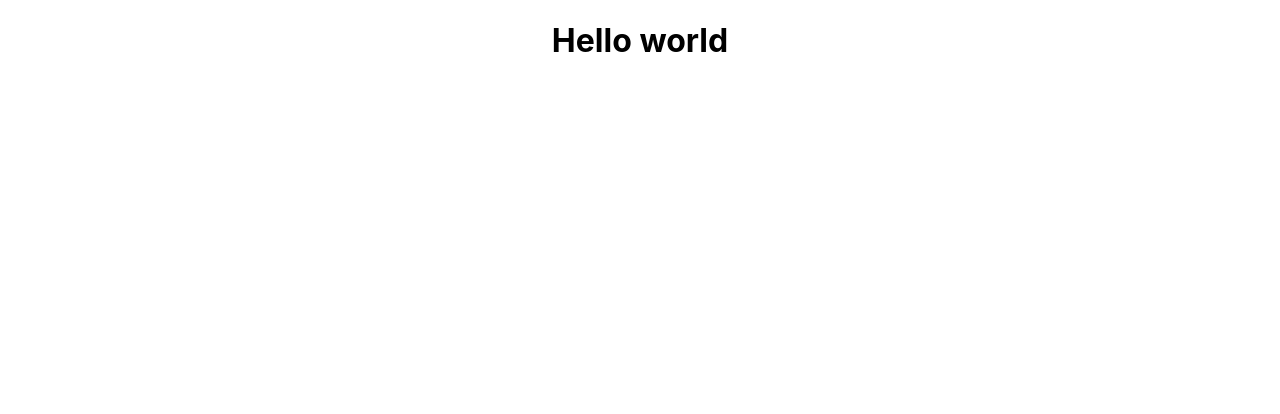
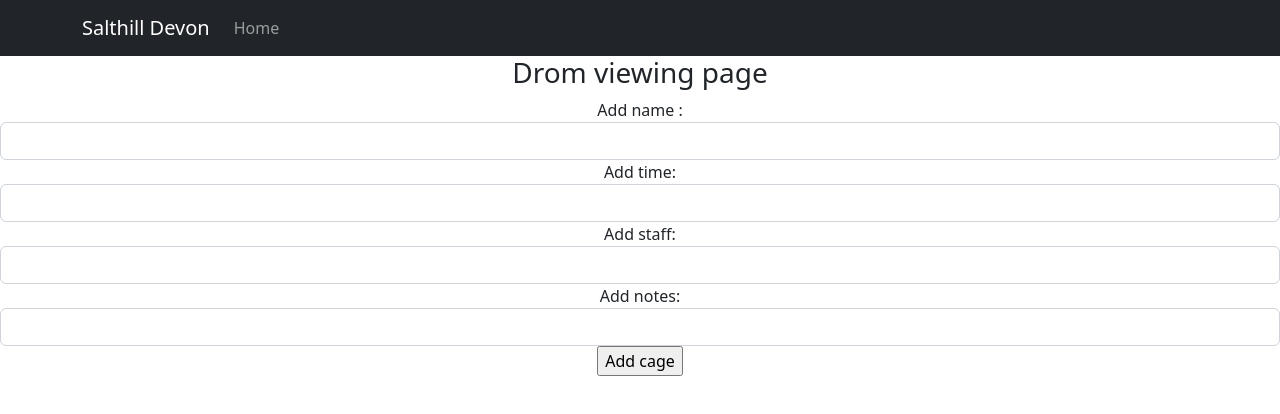
Before and after one commit to EoinieLawless/professional-practice-it, a React (Create React App) app in the folder dromsoccer/: page / in a window 1280 px wide. Shown: the top 414 px of the page. Built offline with nearby package versions, Linux system fonts and the light colour scheme; no server answers.

Commit message:
Crud Update

```diff
--- a/dromsoccer/src/App.js
+++ b/dromsoccer/src/App.js
@@ -1,21 +1,40 @@
 import React from 'react';
+import 'bootstrap/dist/css/bootstrap.min.css';
 import './App.css';
+import Navbar from 'react-bootstrap/Navbar';
+import Container from 'react-bootstrap/Container';
+import Nav from 'react-bootstrap/Nav';
 import { Login } from './Pages/login';
+import { CageView } from './Pages/cageView';
 
-// import {
-//   BrowserRouter as Router,
-//   Routes,
-//   Route
-// } from 'react-router-dom';
+import {
+  BrowserRouter as Router,
+  Routes,
+  Route
+} from 'react-router-dom';
 
-function App() {
-  return (
-    <div className="App">
+class App extends React.Component {
+  render() {
+    return (
+      <Router>
+        <div className="App">
+          <Navbar bg="dark" variant="dark">
+            <Container>
+              <Navbar.Brand href="/">Salthill Devon</Navbar.Brand>
+              <Nav className="me-auto">
+                <Nav.Link href="/">Home</Nav.Link>
+              </Nav>
+            </Container>
+          </Navbar>
 
-<h1>Hello world</h1>
+          <Routes>
+            <Route path='/' element={<CageView></CageView>}></Route>
+          </Routes>
 
-    </div>
-  );
+        </div>
+      </Router>
+    );
+  }
 }
 
 export default App;
--- /dev/null
+++ b/dromsoccer/src/Pages/cageSpace.js
@@ -0,0 +1,40 @@
+import React from "react";
+import Card from 'react-bootstrap/Card';
+import Button  from "react-bootstrap/Button";
+import { Link } from "react-router-dom";
+import axios from "axios";
+
+export class CageSpace extends React.Component {
+    constructor(){
+        super();
+        this.Deletecage = this.Deletecage.bind(this);
+    }
+    Deletecage(e){
+        e.preventDefault();
+
+        axios.delete('http://localhost:4000/api/cage/'+this.props.cage._id)
+        .then((res)=>{this.props.Reload();})
+        .catch();
+    }
+    render() {
+        return (
+            <div>
+
+                <Card>
+                    <Card.Header>{this.props.cage.class.name}</Card.Header>
+                    <Card.Body>
+                        <blockquote className="blockquote mb-0">
+                            <footer >
+                                {this.props.cage.time}
+                                {this.props.cage.staff}
+                                {this.props.cage.notes}
+                            </footer>
+                        </blockquote>
+                    </Card.Body>
+                    <Link to={'/edit/' + this.props.cage._id} className="btn btn-primary">Edit</Link>
+                    <Button variant="danger" onClick={this.Deletecage}>Delete</Button>
+                </Card>
+            </div>
+        );
+    }
+}
--- /dev/null
+++ b/dromsoccer/src/Pages/cageView.js
@@ -0,0 +1,141 @@
+import React from "react";
+import { Cages } from "./cages";
+import axios from "axios";
+
+export class CageView extends React.Component {
+    constructor() {
+        super();
+        this.componentDidMount = this.componentDidMount.bind(this);
+        this.handleSubmit = this.handleSubmit.bind(this);
+        this.onChangeCagename = this.onChangeCagename.bind(this);
+        this.onChangeCagetime = this.onChangeCagetime.bind(this);
+        this.onChangeCagestaff = this.onChangeCagestaff.bind(this);
+        this.onChangeCagenotes = this.onChangeCagenotes.bind(this);
+
+        this.state = {
+            name: '',
+            time: '',
+            staff: '',
+            notes: ''
+        }
+    }
+
+    handleSubmit(e) {
+        e.preventDefault();
+        console.log(`Button clicked
+        ${this.state.name},
+        ${this.state.time},
+        ${this.state.staff},
+        ${this.state.notes}`);
+
+        const cage = {
+            name: this.state.name,
+            time: this.state.time,
+            staff: this.state.staff,
+            notes: this.state.notes
+        }
+
+        axios.post('http://localhost:4000/api/cages', cage)
+            .then()
+            .catch();
+
+        this.setState({
+            name: '',
+            time: '',
+            staff: '',
+            notes: ''
+        })
+    }
+
+    onChangeCagename(e) {
+        this.setState({
+            name: e.target.value
+        })
+    }
+
+    onChangeCagetime(e) {
+        this.setState({
+            time: e.target.value
+        })
+    }
+
+    onChangeCagestaff(e) {
+        this.setState({
+            staff: e.target.value
+        })
+    }
+
+    onChangeCagenotes(e) {
+        this.setState({
+            notes: e.target.value
+        })
+    }
+
+
+
+
+    componentDidMount() {
+        axios.get('http://localhost:4000/api/cages')
+            .then((response) => {
+                this.setState({ cages: response.data })
+            })
+            .catch((error) => {
+                console.log(error);
+            })
+    }
+
+    state = {
+        cages: []
+    }
+
+    render() {
+        return (
+            <div>
+                <h3>Drom viewing page</h3>
+                <form onSubmit={this.handleSubmit}>
+                    <div className="form-group">
+                        <label>Add name : </label>
+                        <input type="text"
+                            className="form-control"
+                            value={this.state.name}
+                            onChange={this.onChangeCagename}
+                        />
+                    </div>
+
+                    <div className="form-group">
+                        <label>Add time: </label>
+                        <input type="text"
+                            className="form-control"
+                            value={this.state.time}
+                            onChange={this.onChangeCagetime}
+                        />
+                    </div>
+
+                    <div className="form-group">
+                        <label>Add staff: </label>
+                        <input type="text"
+                            className="form-control"
+                            value={this.state.staff}
+                            onChange={this.onChangeCagestaff}
+                        />
+                    </div>
+
+                    <div className="form-group">
+                        <label>Add notes: </label>
+                        <input type="text"
+                            className="form-control"
+                            value={this.state.notes}
+                            onChange={this.onChangeCagenotes}
+                        />
+                    </div>
+
+                    <input type="submit" value="Add cage" />
+                </form>
+
+                {/* <Cages cages={this.state.cages} Reload={this.componentDidMount}></Cages> */}
+            </div>
+
+
+        );
+    }
+}
--- /dev/null
+++ b/dromsoccer/src/Pages/cages.js
@@ -0,0 +1,12 @@
+import React from "react";
+import {CageSpace} from './cageSpace';
+
+export class Cages extends React.Component{
+    render(){
+        return this.props.cages.map(
+            (cage)=>{
+                return <CageSpace cage={cage} key={cage._id} Reload={this.props.Reload}></CageSpace>
+            }
+        );
+    }
+}
--- a/dromsoccer/src/Pages/login.js
+++ /dev/null
@@ -1,30 +0,0 @@
-import React from "react";
-
-export class Login extends React.Component {
-    render() {
-        return (
-            <div>
-                <form className="form" onSubmit={handleSubmit}>
-
-                    <label htmlFor="username">Username:</label>
-                    <input
-                        className="form__input"
-                        type="text"
-                        id="username"
-                        required
-                    />
-
-                    <label htmlFor="password">Password:</label>
-                    <input
-                        className="form__input"
-                        type="password"
-                        id="password"
-                        onChange={handlePwdInput}
-                        value={password}
-                        required
-                    />
-                </form>
-            </div>
-        );
-    }
-}
```
Also changed, not shown: dromsoccer/package.json (+8 -0 lines), 2 other files (tests, documents, lock files or other folders).
